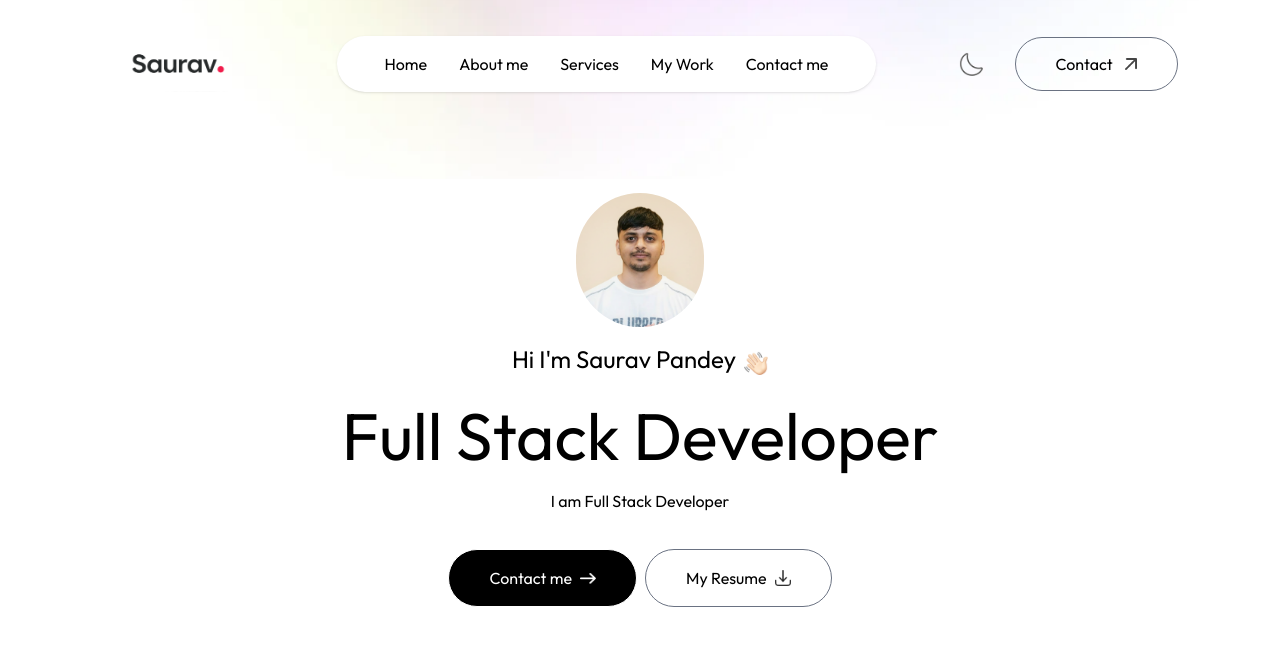
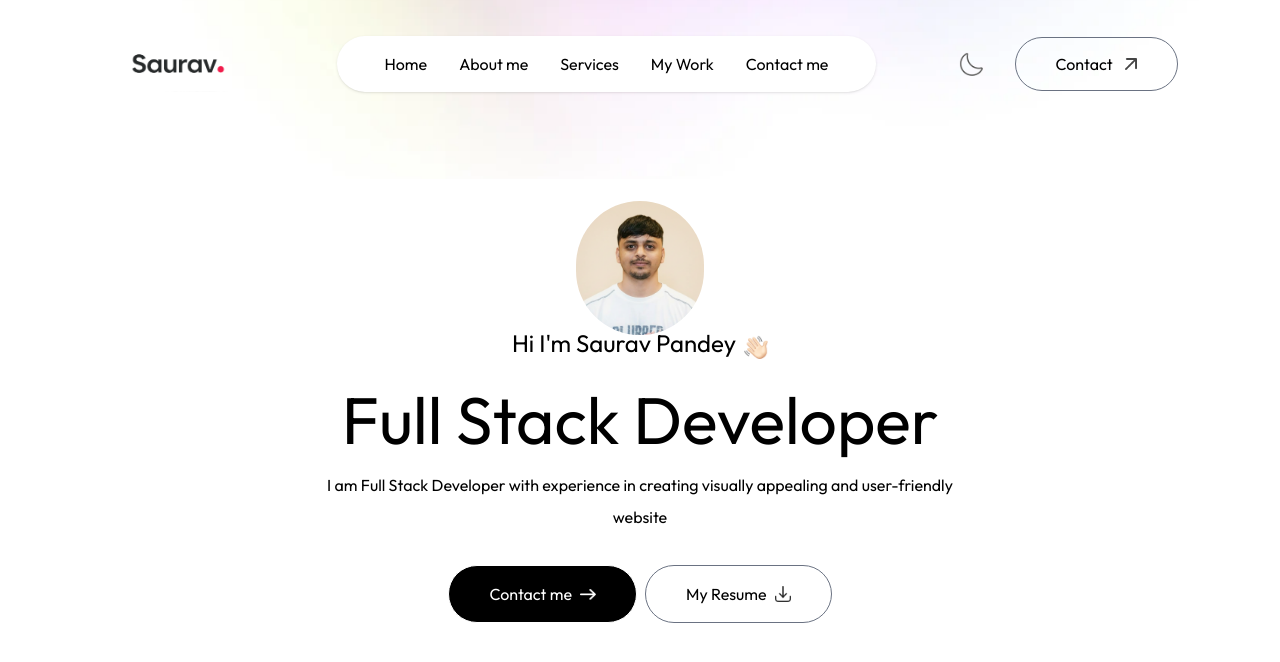
Before and after one commit to sp4398/portfolio, a Next.js app: page / in a window 1280 px wide. Shown: the top 662 px of the page. Built offline with nearby package versions, Linux system fonts and the light colour scheme; a web font is replaced by a local one.

Commit message:
Update Header component for improved layout and enhance description; simplify Navbar imports

```diff
--- a/app/components/Header.jsx
+++ b/app/components/Header.jsx
@@ -4,7 +4,7 @@ import { assets } from "@/assets/assets";
 const Header = () => {
   return (
     <div className="w-11/12 max-w-3xl text-center mx-auto h-screen flex flex-col items-center justify-center gap-4">
-      <div>
+      <div className="translate-y-6">
         <Image src={assets.profile_img} alt="" className="rounded-full w-32" />
       </div>
       <h3 className="flex items-end gap-2 text-xl md:text-2xl mb-3">
@@ -14,7 +14,10 @@ const Header = () => {
       <h1 className="text-3xl sm:text-6xl lg:text-[66px] ">
         Full Stack Developer
       </h1>
-      <p className="max-w-2xl mx-auto">I am Full Stack Developer</p>
+      <p className="max-w-2xl mx-auto">
+        I am Full Stack Developer with experience in creating visually appealing
+        and user-friendly website
+      </p>
       <div className="flex flex-col sm:flex-row items-center gap-2 mt-4">
         <a
           href="#contact"
--- a/app/components/Navbar.jsx
+++ b/app/components/Navbar.jsx
@@ -1,6 +1,6 @@
 import Image from "next/image";
 import { assets } from "@/assets/assets";
-import React, { useRef } from "react";
+import { useRef } from "react";
 
 const Navbar = () => {
   const sideMenuRef = useRef();
```
